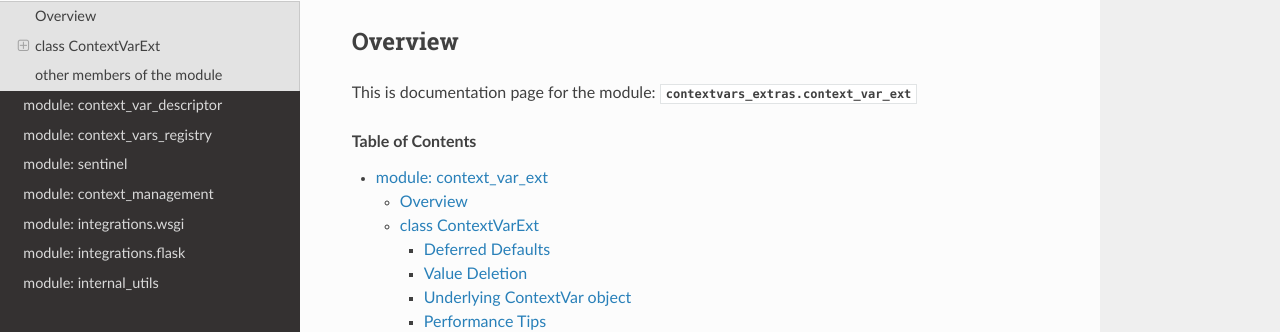
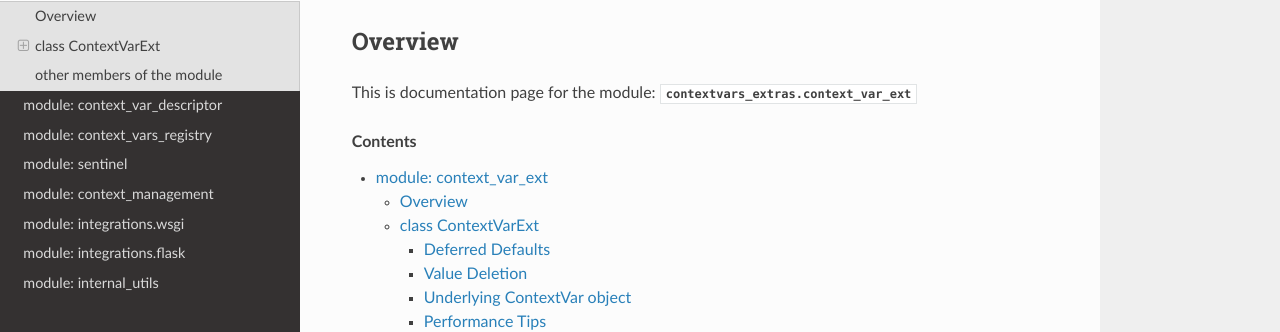
Before and after one commit to vdmit11/contextvars-registry, a Sphinx documentation site: the page built from docs/context_var_ext.rst, in a window 1280 px wide and 900 px high. Shown: the part 135-467 px from the top of the window. Built offline with Sphinx 7.4.7 and the Read the Docs theme 2.0.0, drawn with Linux system fonts in a browser that asks for light colours.

Commit message:
doc: change "Table of Contents" to just "Contents"
Because I don't want to copy-paste it over and over again.
I'm satisfied with the default "Contents".

```diff
--- a/docs/context_var_ext.rst
+++ b/docs/context_var_ext.rst
@@ -8,7 +8,7 @@ Overview
 
 This is documentation page for the module: :mod:`contextvars_extras.context_var_ext`
 
-.. contents:: Table of Contents
+.. contents::
 
 
 .. rubric:: API overview
```
